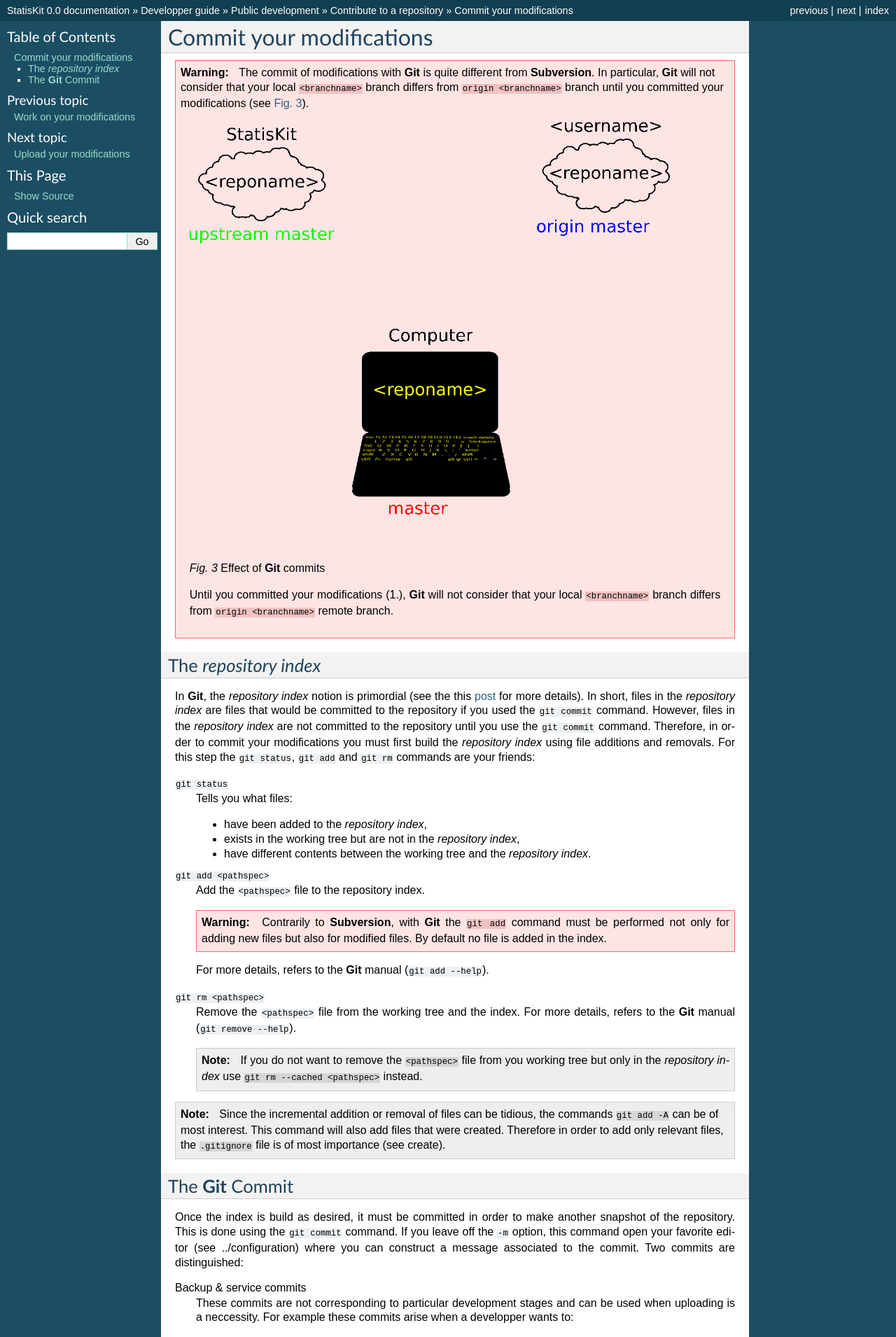
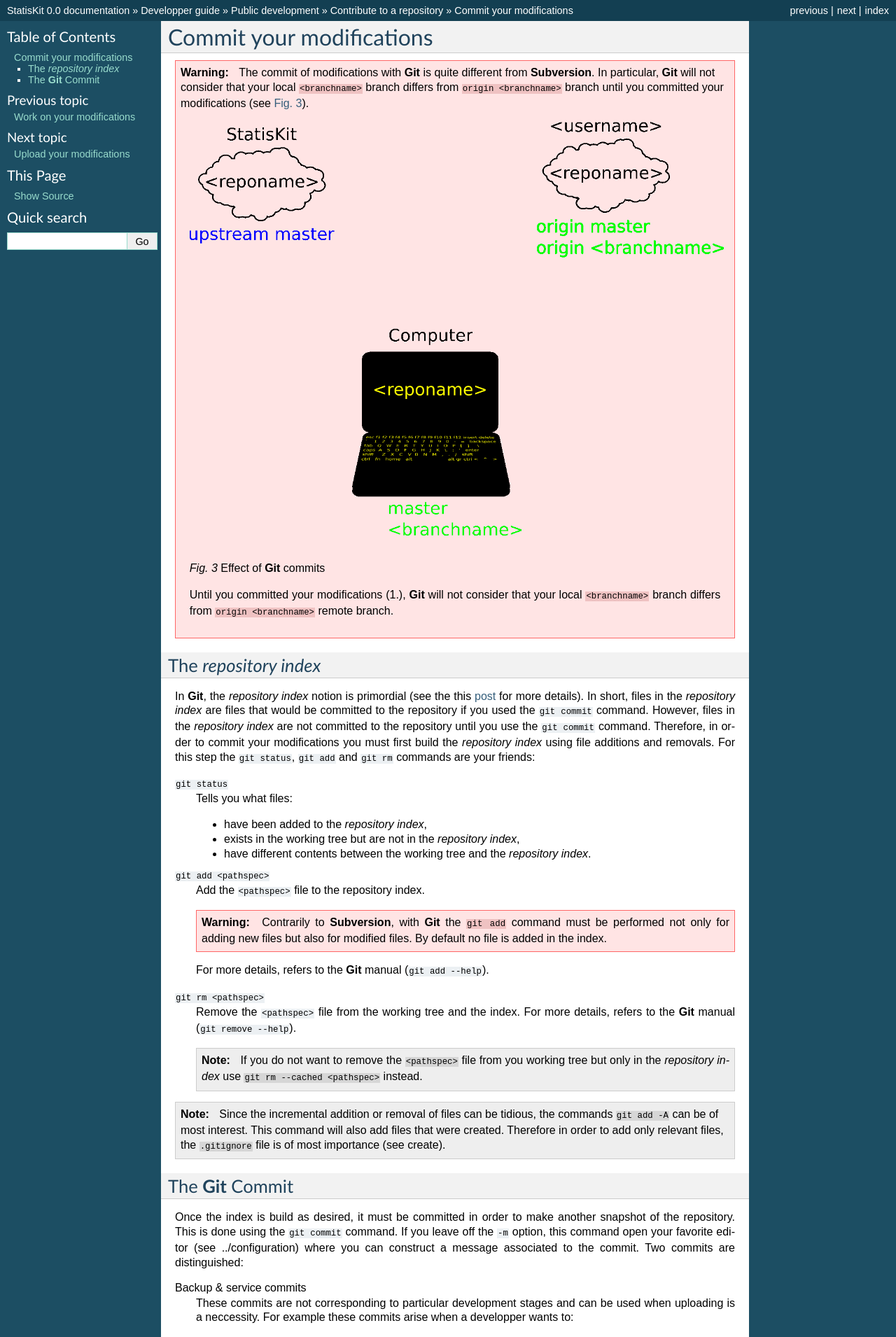
Before and after one commit to StatisKit/StatisKit, a Sphinx documentation site: the page built from doc/developper/public/commit/commit.rst, in a window 1280 px wide. Shown: the top 1910 px of the page at 70% size. Built offline with Sphinx 7.4.7, drawn with Linux system fonts in a browser that asks for light colours; pages that are not in the unit, such as notebooks, are missing from menus.

Commit message:
Update commit.rst

```diff
--- a/doc/developper/public/commit/commit.rst
+++ b/doc/developper/public/commit/commit.rst
@@ -10,7 +10,7 @@ Commit your modifications
 
     .. _workflow-state-commit:
 
-    .. figure:: ../branch/branch.gif
+    .. figure:: commit.gif
 
         Effect of **Git** commits
 
```
